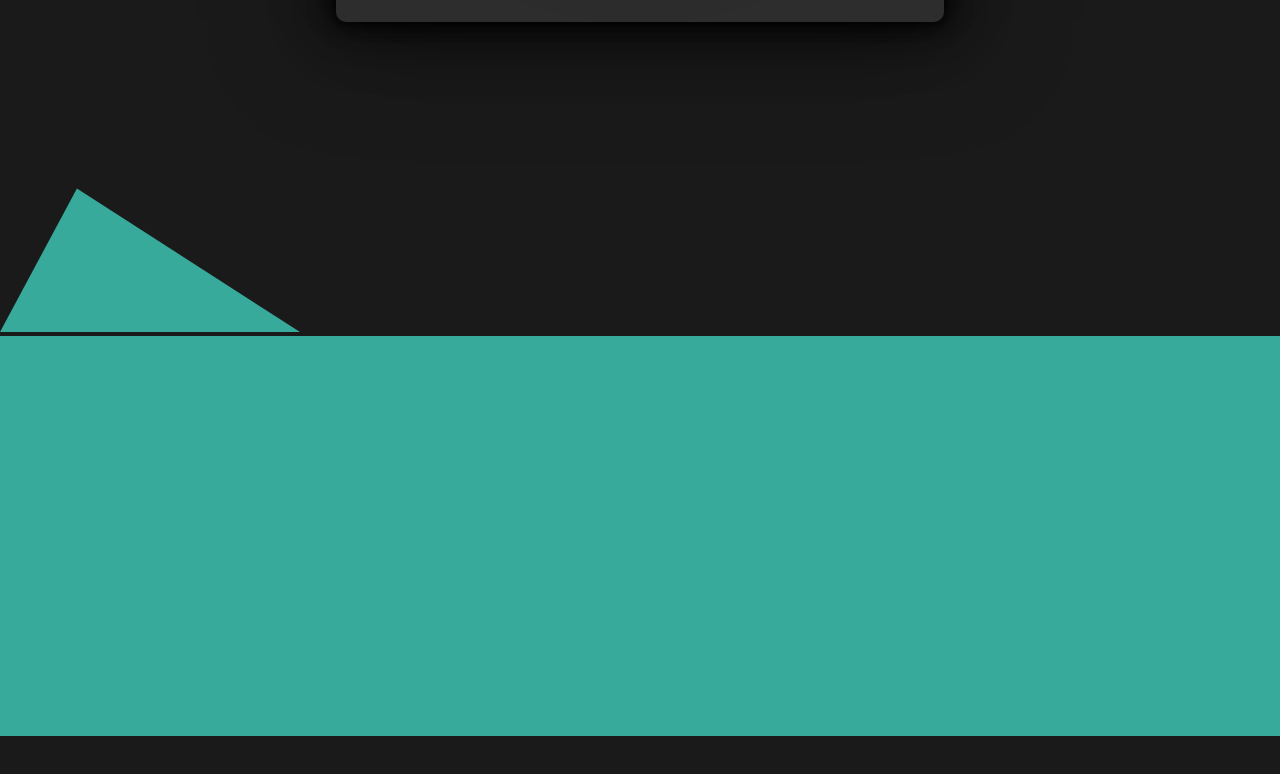
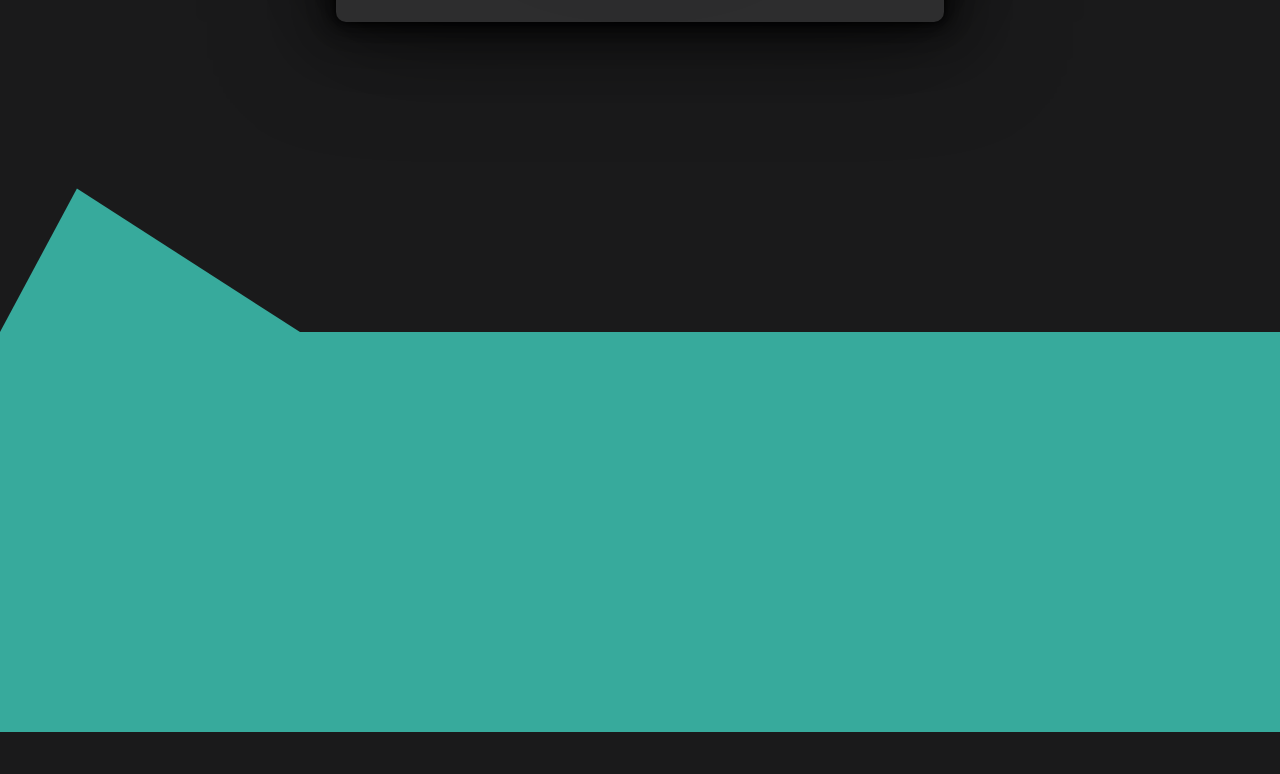
Before and after one commit to IsraelPalomo/Portafolio__Israel, a Vue app: page / in a window 1280 px wide. Shown: the part 1422-2196 px from the top of the page. Built offline with nearby package versions, Linux system fonts and the light colour scheme; a web font is replaced by a local one.

Commit message:
arreglado separador

```diff
--- a/src/components/Main.vue
+++ b/src/components/Main.vue
@@ -103,6 +103,7 @@ main {
 		background-color: $color-principal;
 		height: 25rem;
 		width: 100%;
+		margin-top: -4px;
 	}
 }
 //*--------------------------------------------Media Queris---------------------------------------------------------------------------
```
